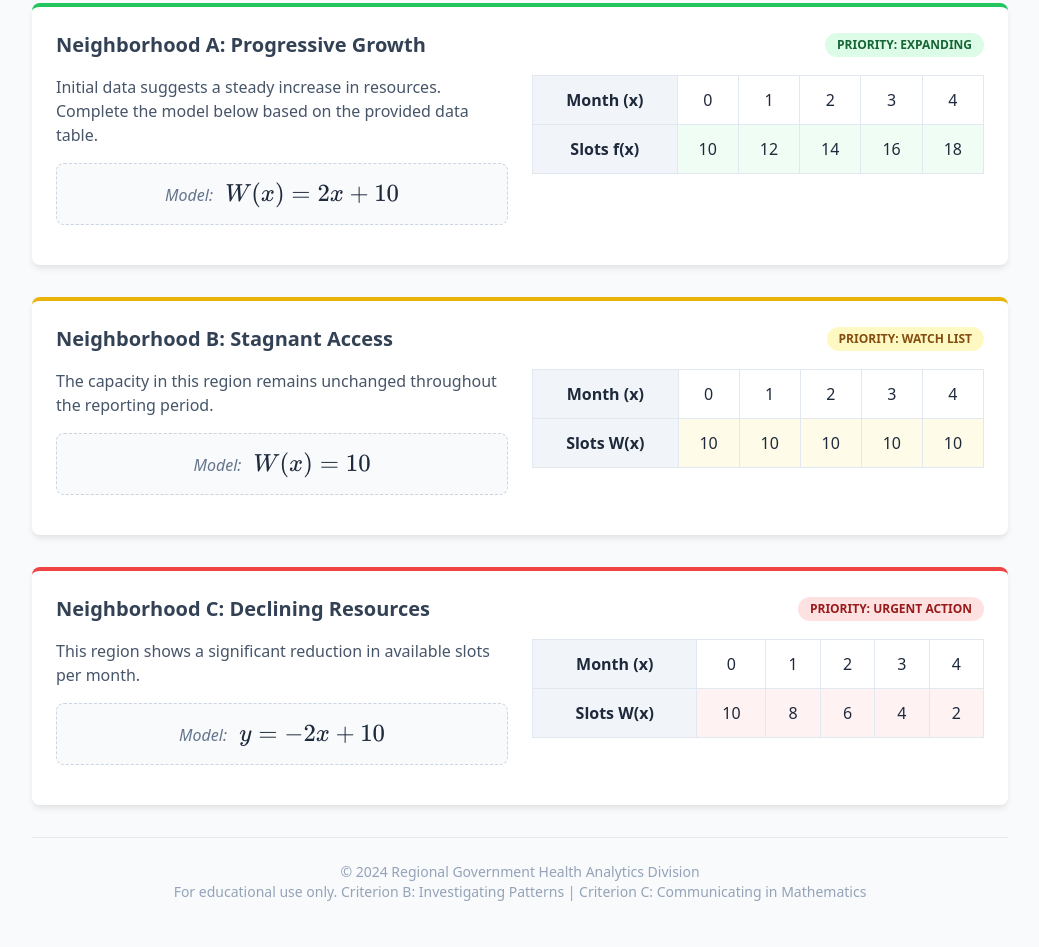
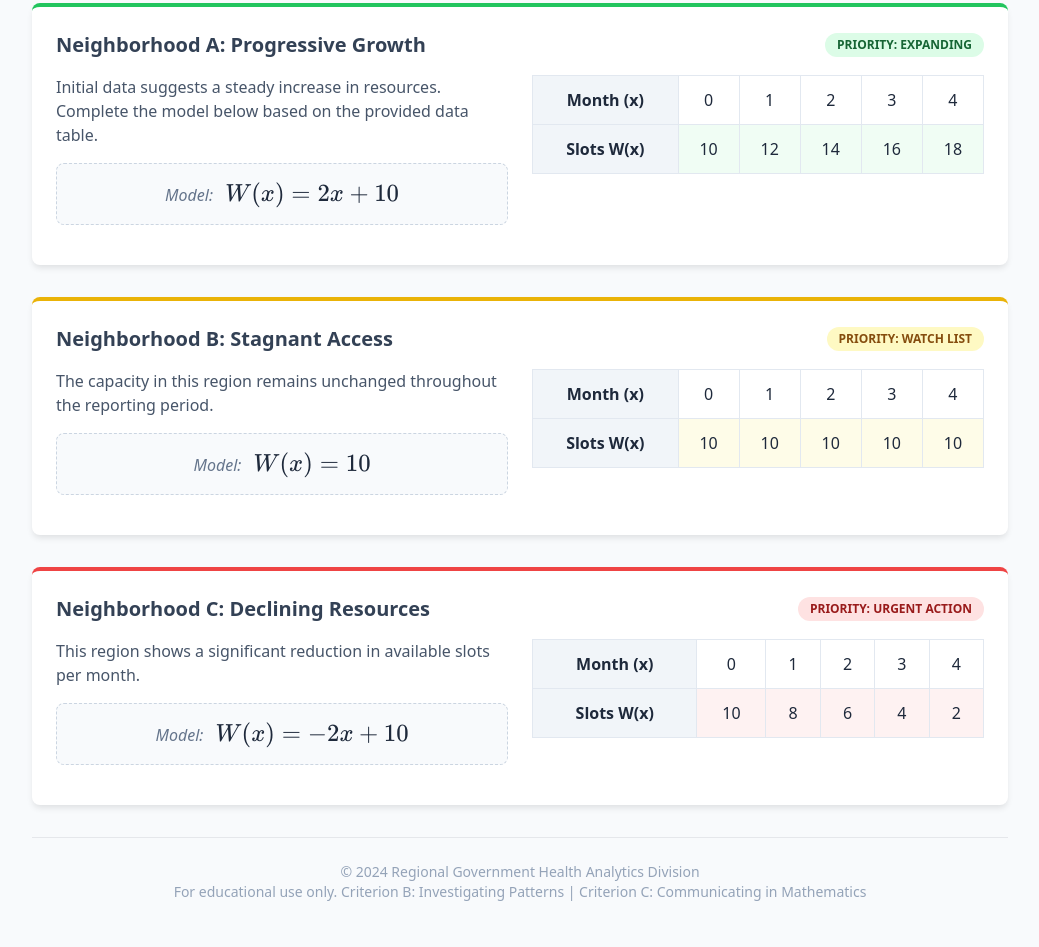
Before and after one commit to davidsalin8791/hospitalAppointments, a plain HTML site: page index.html in a window 1280 px wide. Shown: the part 317-1264 px from the top of the page, without its empty margins (120-1159 px from the left). Drawn offline with nearby package versions, Linux system fonts and the light colour scheme.

Commit message:
Update index.html

```diff
--- a/index.html
+++ b/index.html
@@ -113,7 +113,7 @@
                             </thead>
                             <tbody>
                                 <tr class="bg-green-50">
-                                    <th>Slots f(x)</th>
+                                    <th>Slots W(x)</th>
                                     <td>10</td>
                                     <td>12</td>
                                     <td>14</td>
@@ -184,7 +184,7 @@
                         <p class="mb-4 text-slate-600">This region shows a significant reduction in available slots per month.</p>
                         <div class="bg-slate-50 p-4 rounded-lg border border-dashed border-slate-300 text-center mb-4">
                             <span class="text-slate-500 italic">Model:</span>
-                            <span class="font-mono text-xl ml-2">$y = -2x + 10$</span>
+                            <span class="font-mono text-xl ml-2">$W(x) = -2x + 10$</span>
                         </div>
                         <div class="flex items-center space-x-2 text-sm">
 
```
